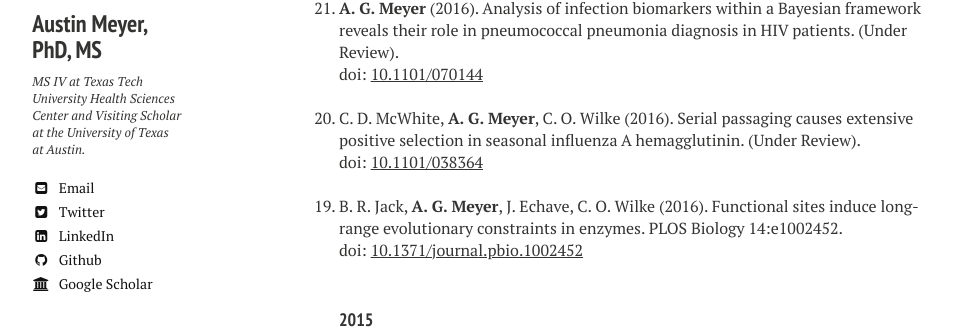
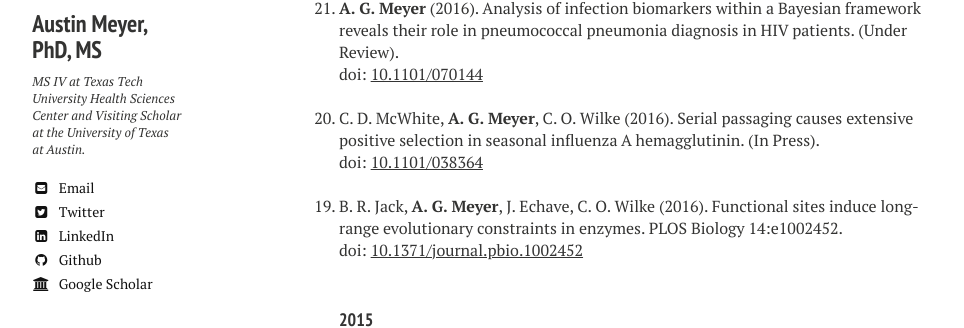
Before and after one commit to ausmeyer/ausmeyer.github.io, a Jekyll site: the page built from publications/index.md, in a window 1280 px wide and 900 px high. Shown: the part 345-673 px from the top of the window, without its empty margins (21-985 px from the left). Built offline with Jekyll 4.4.1, drawn with Linux system fonts in a browser that asks for light colours; nearby versions of some CDN libraries; comment, search, counter and statistics services are not loaded.

Commit message:
Update for publications.

```diff
--- a/_data/peer_review.yml
+++ b/_data/peer_review.yml
@@ -7,7 +7,7 @@
 - author: C. D. McWhite, <b>A. G. Meyer</b>, C. O. Wilke
   year: 2016
   title: Serial passaging causes extensive positive selection in seasonal influenza A hemagglutinin
-  ref: "(Under Review)"
+  ref: "(In Press)"
   doi: 10.1101/038364
 
 - author: B. R. Jack, <b>A. G. Meyer</b>, J. Echave, C. O. Wilke
```
